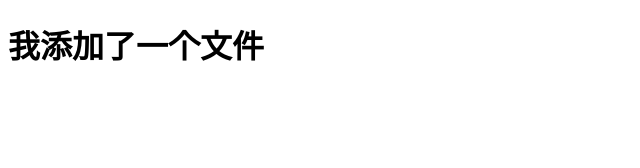
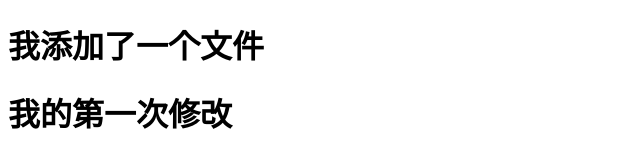
Before and after one commit to cckkzz/testgit, a plain HTML site: page index.html in a window 1280 px wide. Shown: the whole page, without its empty margins (0-640 px from the left). Drawn offline with Linux system fonts and the light colour scheme.

Commit message:
这是我的第二次修改.加了一行东西

```diff
--- a/index.html
+++ b/index.html
@@ -6,5 +6,6 @@
 </head>
 <body>
 	<h1>我添加了一个文件</h1>
+	<h1>我的第一次修改</h1>
 </body>
 </html>
```
